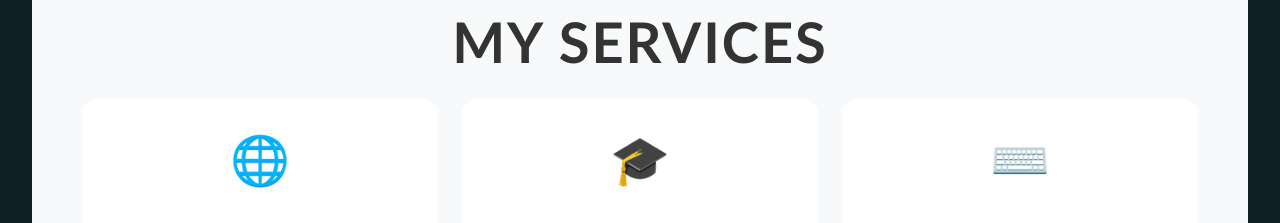
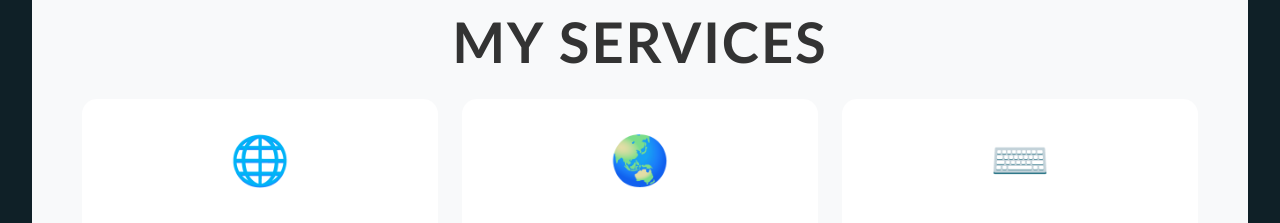
Before and after one commit to ASTO329/Srikanta.github.io, a plain HTML site: page index.html in a window 1280 px wide. Shown: the part 1760-1983 px from the top of the page. Drawn offline with nearby package versions, Linux system fonts and the light colour scheme.

Commit message:
Update index.html

```diff
--- a/index.html
+++ b/index.html
@@ -163,7 +163,7 @@
                     <!-- Teaching -->
                     <div class="col-md-4 col-sm-6">
                          <div class="card service-card p-4 text-center">
-                              <div class="service-icon mb-3">🎓</div>
+                              <div class="service-icon mb-3">🌏</div>
                               <h5>Digital Marketing</h5>
                               <p>Practical Knowledge of Facebook and Google ad Campaign  </p>
                          </div>
```
